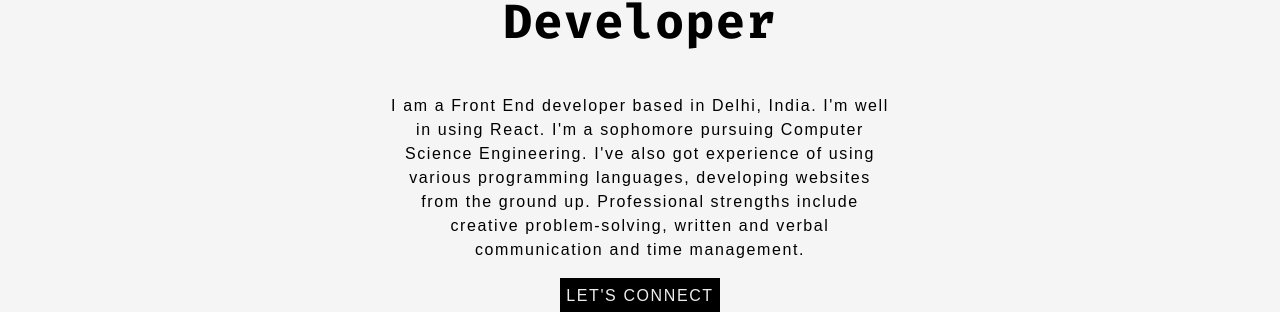
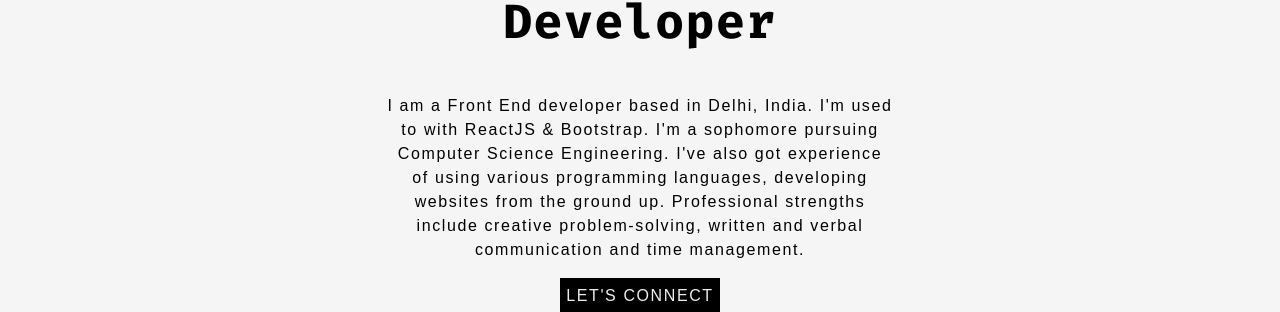
Before and after one commit to prnvtripathi/portfolio, a React (Create React App) app: page / in a window 1280 px wide. Shown: the part 503-815 px from the top of the page. Built offline with nearby package versions, Linux system fonts and the light colour scheme; the HTML template or start-up script is replaced by a standard one.

Commit message:
final tweaks

```diff
--- a/src/pages/Home/Home.js
+++ b/src/pages/Home/Home.js
@@ -27,7 +27,7 @@ const Home = () => {
             </div>
             <div className="about-text">
                 <p>
-                    I am a Front End developer based in Delhi, India. I'm well in using React.
+                    I am a Front End developer based in Delhi, India. I'm used to with ReactJS & Bootstrap.
                     I'm a sophomore pursuing Computer Science Engineering. I've also got experience of
                     using various programming languages, developing websites from the ground up. Professional
                     strengths include creative problem-solving, written and verbal communication and time management.
```
